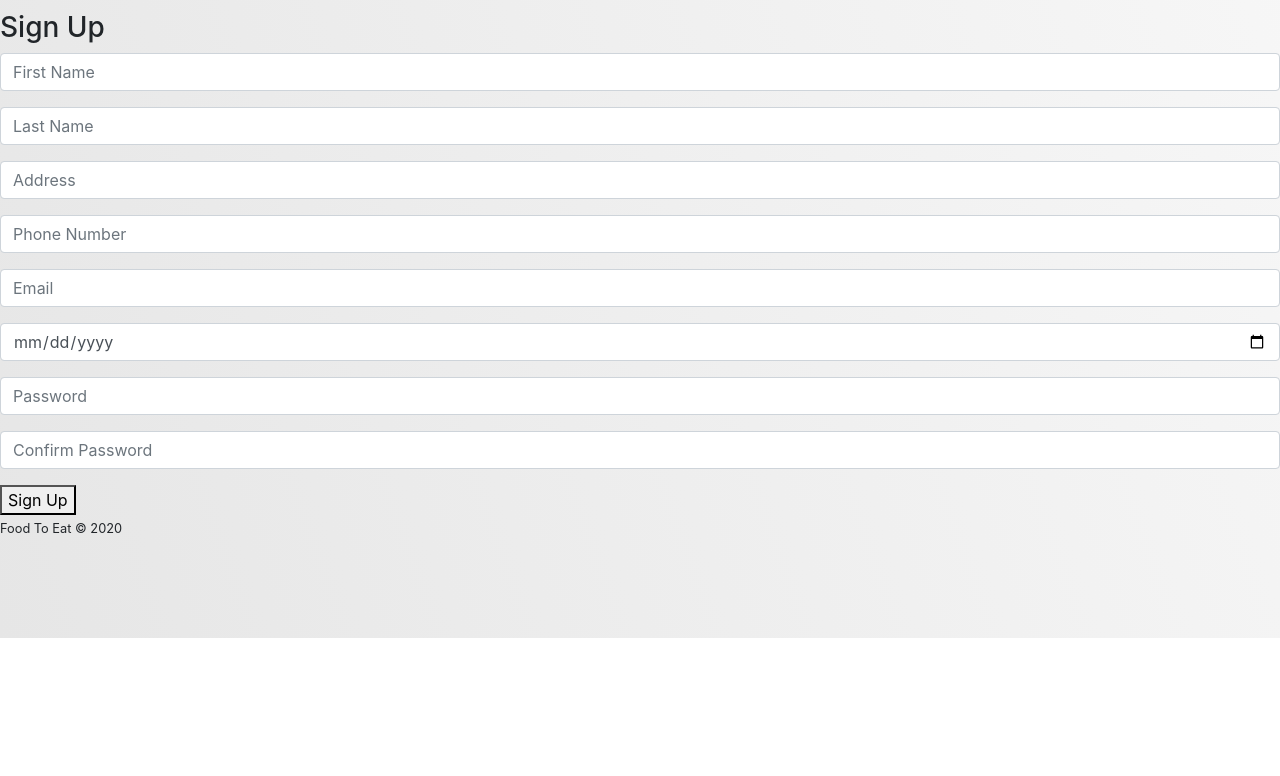
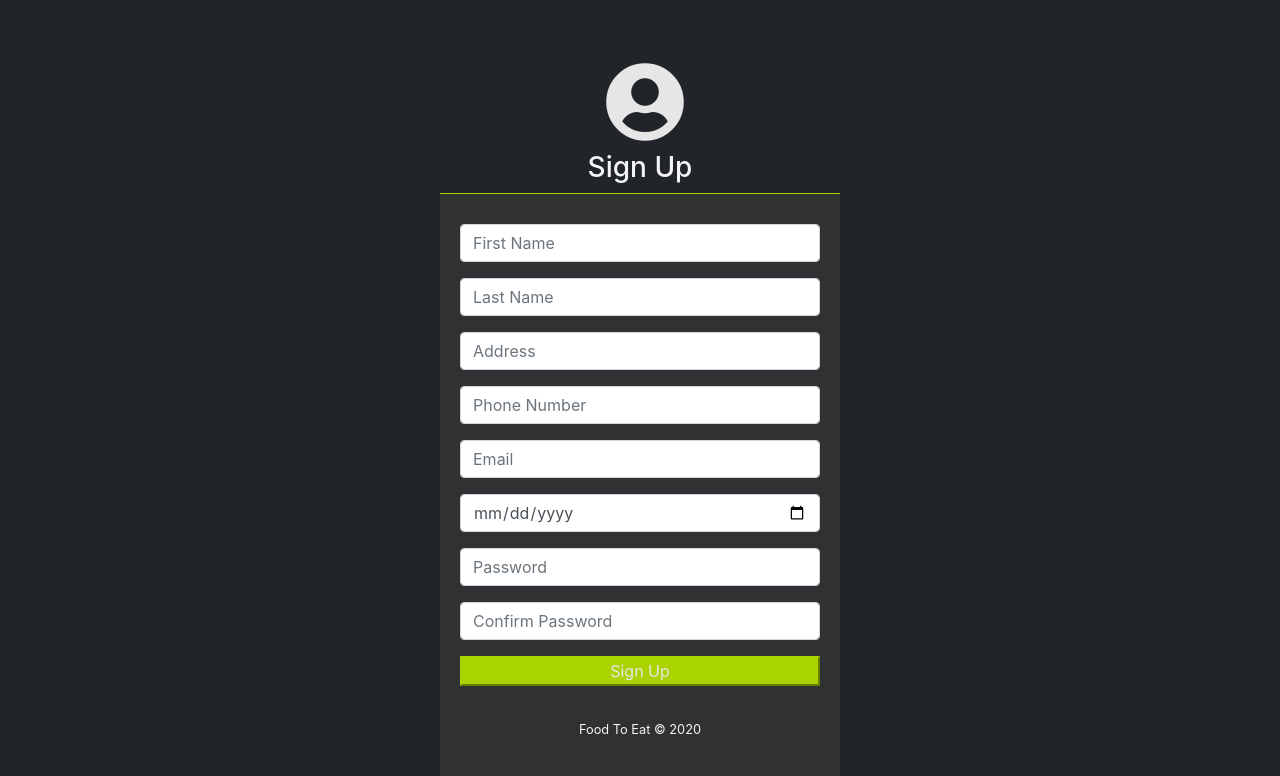
Before and after one commit to Jd2020D/food2eat, a Django app: page /signup in a window 1280 px wide. Shown: the part 162-938 px from the top of the page. Before the commit the page ends 800 px from the top, so only its background shows below. Run offline with Django 3.2, Linux system fonts and the light colour scheme; parts of the project's set-up code (start-up, migrations or seed data) failed here and were passed over; some libraries are stand-ins or nearby versions.

Commit message:
'registering'

```diff
--- /dev/null
+++ b/apps/users_app/static/css/registerstyle.css
@@ -0,0 +1,196 @@
+html {
+    height: 100%;
+}
+body {
+    height: 100%;
+    margin: 0;
+    background-repeat: no-repeat;
+    background-attachment: fixed;
+}
+
+/* Text Align */
+.text-c {
+    text-align: center;
+}
+.text-l {
+    text-align: left;
+}
+.text-r {
+    text-align: right
+}
+.text-j {
+    text-align: justify;
+}
+
+/* Text Color */
+.text-whitesmoke {
+    color: whitesmoke
+}
+.text-darkyellow {
+    color: rgb(170, 212, 0);
+}
+
+/* Lines */
+
+.line-b {
+    border-bottom: 1px solid rgb(227, 236, 190) !important;
+}
+
+/* Buttons */
+.button {
+    border-radius: 3px;
+}
+.form-button {
+    background-color:rgb(170, 212, 0);
+    border-color: rgb(170, 212, 0);
+    color: #e6e6e6;
+}
+.form-button:hover,
+.form-button:focus,
+.form-button:active,
+.form-button.active,
+.form-button:active:focus,
+.form-button:active:hover,
+.form-button.active:hover,
+.form-button.active:focus {
+    background-color: rgb(227, 236, 190);
+    border-color: rgb(227, 236, 190);
+    color: black;
+}
+.button-l {
+    width: 100% !important;
+}
+
+/* Margins g(global) - l(left) - r(right) - t(top) - b(bottom) */
+
+.margin-g {
+    margin: 15px;
+}
+.margin-g-sm {
+    margin: 10px;
+}
+.margin-g-md {
+    margin: 20px;
+}
+.margin-g-lg {
+    margin: 30px;
+}
+
+.margin-l {
+    margin-left: 15px;
+}
+.margin-l-sm {
+    margin-left: 10px;
+}
+.margin-l-md {
+    margin-left: 20px;
+}
+.margin-l-lg {
+    margin-left: 30px;
+}
+
+.margin-r {
+    margin-right: 15px;
+}
+.margin-r-sm {
+    margin-right: 10px;
+}
+.margin-r-md {
+    margin-right: 20px;
+}
+.margin-r-lg {
+    margin-right: 30px;
+}
+
+.margin-t {
+    margin-top: 15px;
+}
+.margin-t-sm {
+    margin-top: 10px;
+}
+.margin-t-md {
+    margin-top: 20px;
+}
+.margin-t-lg {
+    margin-top: 30px;
+}
+
+.margin-b {
+    margin-bottom: 15px;
+}
+.margin-b-sm {
+    margin-bottom: 10px;
+}
+.margin-b-md {
+    margin-bottom: 20px;
+}
+.margin-b-lg {
+    margin-bottom: 30px;
+}
+
+/* Bootstrap Form Control Extension */
+
+.form-control,
+.border-line {
+    background-color: #5f5f5f;
+    background-image: none;
+    border: 1px solid #424242;
+    border-radius: 1px;
+    color: inherit;
+    display: block;
+    padding: 6px 12px;
+    transition: border-color 0.15s ease-in-out 0s, box-shadow 0.15s ease-in-out 0s;
+    width: 100%;
+}
+.form-control:focus,
+.border-line:focus {
+    border-color: rgb(170, 212, 0);
+    background-color: #616161;
+    color: #e6e6e6;
+}
+.form-control,
+.form-control:focus {
+    box-shadow: none;
+}
+.form-control::-webkit-input-placeholder { color: #BDBDBD; }
+
+/* Container */
+
+.container-content {
+    background-color: #3a3a3aa2;
+    color: inherit;
+    padding: 15px 20px 20px 20px;
+    border-color: rgb(170, 212, 0);
+    border-image: none;
+    border-style: solid solid none;
+    border-width: 1px 0;
+}
+
+/* Backgrounds */
+
+.main-bg {
+
+    background: #212529;
+}
+
+/* Login & Register Pages*/
+
+.login-container {
+    max-width: 400px;
+    z-index: 100;
+    margin: 0 auto;
+    padding-top: 100px;
+}
+.login.login-container {
+    width: 300px;
+}
+.wrapper.login-container {
+    margin-top: 140px;
+}
+.logo-badge {
+    color: #e6e6e6;
+    font-size: 80px;
+    font-weight: 800;
+    letter-spacing: -10px;
+    margin-bottom: 0;
+}
--- a/apps/users_app/templates/register.html
+++ b/apps/users_app/templates/register.html
@@ -4,8 +4,10 @@
 <head>
 	<!-- load Bootstrap -->
 	<link rel="stylesheet" href="https://stackpath.bootstrapcdn.com/bootstrap/4.4.1/css/bootstrap.min.css">
+	{%load static%}
 	<link rel="stylesheet" href="static/css/registerstyle.css">
-	<link rel="stylesheet" href="static/css/style.css">
+	<link rel="stylesheet" href="{% static 'css/style.css' %}">
+	<link rel="stylesheet" href="{% static 'css/footer.css' %}">
 	<link rel="stylesheet" href="https://stackpath.bootstrapcdn.com/bootstrap/4.1.3/css/bootstrap.min.css"
 		integrity="sha384-MCw98/SFnGE8fJT3GXwEOngsV7Zt27NXFoaoApmYm81iuXoPkFOJwJ8ERdknLPMO" crossorigin="anonymous">
 	<link rel="stylesheet" href="https://use.fontawesome.com/releases/v5.5.0/css/all.css"
@@ -59,33 +61,41 @@
 		</div>
 		<h3 class="text-whitesmoke">Sign Up</h3>
 		<div class="container-content">
-			<form class="margin-t">
+			<form action="/register" method="POST" class="margin-t">
+				{% csrf_token %}
 				<div class="form-group">
-					<input type="text" class="form-control" placeholder="First Name" required="">
+					<input type="text" class="form-control" name="first_name" id="first_name" {% if action == 'register' %} value="{{ values.first_name }}"{% endif %} placeholder="First Name" required="">
 				</div>
 				<div class="form-group">
-					<input type="text" class="form-control" placeholder="Last Name" required="">
+					<input type="text" class="form-control" name="last_name" id="last_name" {% if action == 'register' %} value="{{ values.last_name }}"{% endif %} placeholder="Last Name" required="">
 				</div>
 				<div class="form-group">
-					<input type="text" class="form-control" placeholder="Address" required="">
+					<input type="text" class="form-control" name="address" id="address" {% if action == 'register' %} value="{{ values.address }}"{% endif %} placeholder="Address" required="">
 				</div>
 				<div class="form-group">
-					<input type="text" class="form-control" placeholder="Phone Number" required="">
+					<input type="text" class="form-control" name="phone_number" id="phone_number" {% if action == 'register' %} value="{{ values.phone_number }}"{% endif %} placeholder="Phone Number" required="">
 				</div>
 				<div class="form-group">
-					<input type="email" class="form-control" placeholder="Email" required="">
+					<input type="email" class="form-control" name="email" id="email" {% if action == 'register' %} value="{{ values.email }}"{% endif %} placeholder="Email" required="">
 				</div>
 				<div class="form-group">
-					<input type="date" class="form-control" placeholder="Birthday" required="">
+					<input type="date" class="form-control" name="birthDay" id="birthDay" {% if action == 'register' %} value="{{ values.birthDay }}"{% endif %} placeholder="Birthday" required="">
 				</div>
 				<div class="form-group">
-					<input type="password" class="form-control" placeholder="Password" required="">
+					<input type="password" class="form-control" name="password" id="password" placeholder="Password" required="">
 				</div>
 				<div class="form-group">
-					<input type="password" class="form-control" placeholder="Confirm Password" required="">
+					<input type="password" class="form-control" name="password_confirm" id="password_confirm" placeholder="Confirm Password" required="">
 				</div>
 				<button type="submit" class="form-button button-l margin-b">Sign Up</button>
 			</form>
+			{% if messages and action == 'register' %}
+			<ul class="messages">
+				{% for message in messages %}
+					<li {% if message.tags %} class="{{ message.tags }}"{% endif %}>{{ message }}</li>
+				{% endfor %}
+			</ul>
+			{% endif %}
 			<p class="margin-t text-whitesmoke"><small> Food To Eat &copy; 2020</small> </p>
 		</div>
 	</div>
```
Also changed, not shown: db.sqlite3.
